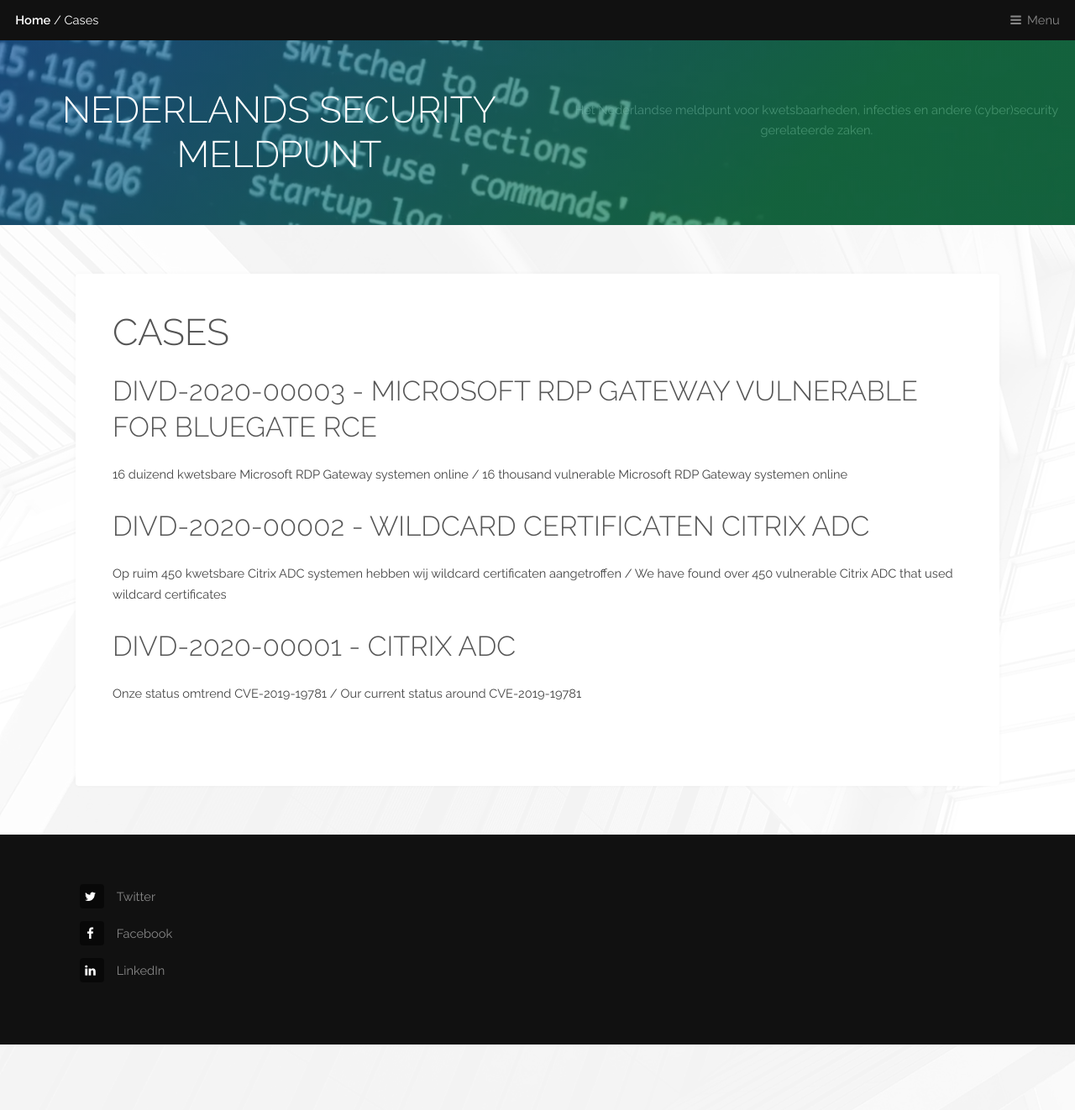
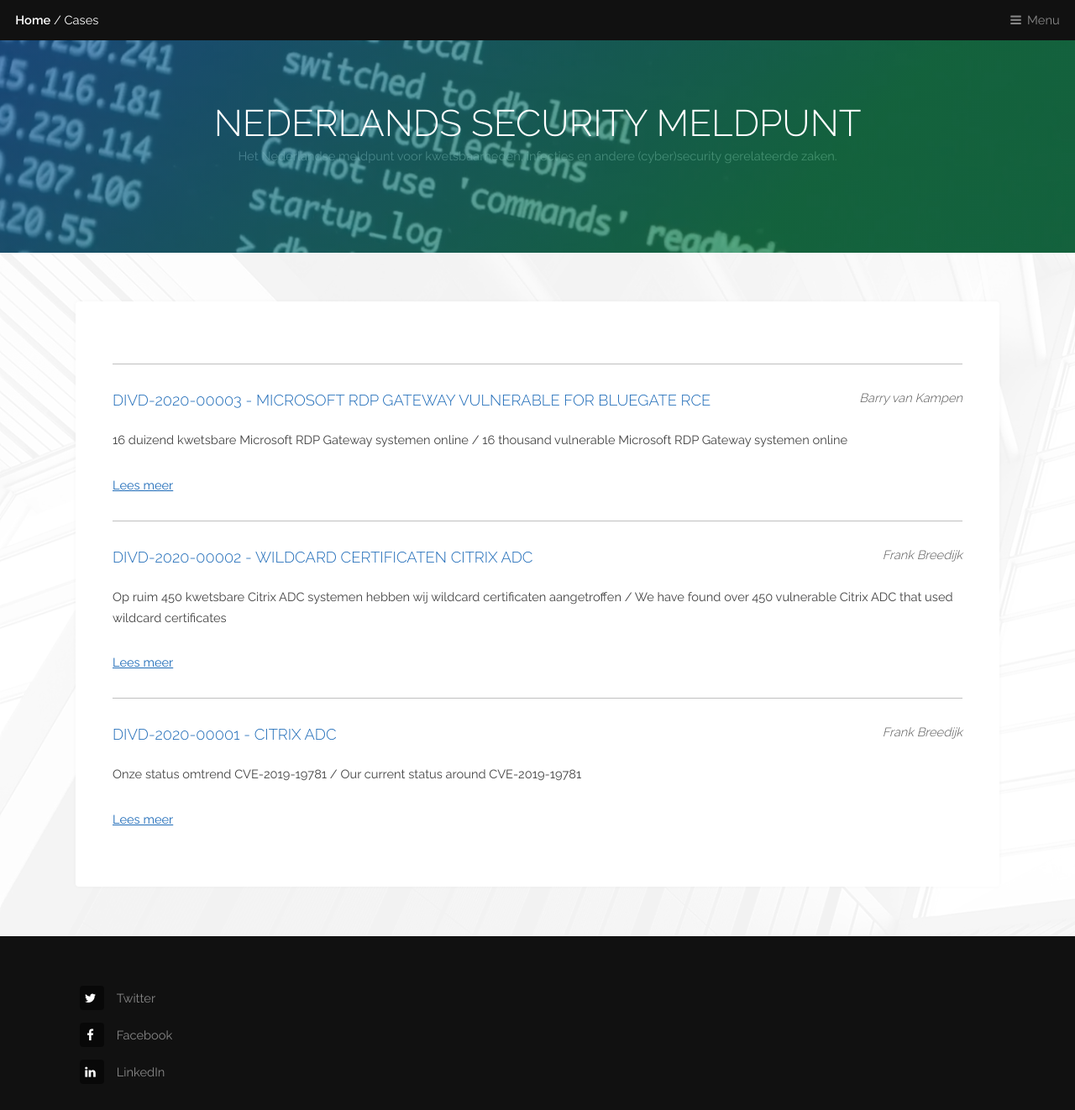
Before and after one commit to DIVD-NL/SecurityMeldpunt, a Jekyll site: the page built from cases.md, in a window 1280 px wide and 1364 px high. Shown: the top 1322 px of the window at 84% size. Built offline with Jekyll 4.4.1, drawn with Linux system fonts in a browser that asks for light colours; our own code applies the rules of GitHub Pages for plain Markdown files.

Commit message:
Adding color to H3 links

```diff
--- a/assets/css/main.css
+++ b/assets/css/main.css
@@ -2486,31 +2486,15 @@
     min-width: 320px; } }
 /* Heading */
 #heading {
-  -ms-flex-align: center;
-  -ms-flex-pack: center;
   background-color: #111111;
   color: rgba(255, 255, 255, 0.5);
-  -moz-align-items: center;
-  -webkit-align-items: center;
-  -ms-align-items: center;
-  align-items: center;
-  display: -moz-flex;
-  display: -webkit-flex;
-  display: -ms-flex;
-  display: flex;
-  -moz-justify-content: center;
-  -webkit-justify-content: center;
-  -ms-justify-content: center;
-  justify-content: center;
   background-image: linear-gradient(rgba(17, 17, 17, 0.25), rgba(17, 17, 17, 0.25)), url("/assets/images/banner.jpg");
   background-position: center;
   background-repeat: no-repeat;
   background-size: cover;
   border-top: 0;
-  display: -ms-flexbox;
-  height: 15rem !important;
-  min-height: 15rem;
   overflow: hidden;
+  padding: 5rem 0;
   position: relative;
   text-align: center;
   width: 100%; }
@@ -2830,9 +2814,11 @@
   position: absolute;
   right: 0; }
 
-#main .content .newsitem h3 a {
+#main .content .newsitem h3 a,
+#main .content .caseitem h3 a {
   color: #1e6bb8; }
-#main .content .newsitem h3 em {
+#main .content .newsitem h3 em,
+#main .content .caseitem h3 em {
   font-size: 1rem;
   text-align: right;
   float: right;
--- a/cases.md
+++ b/cases.md
@@ -1,10 +1,15 @@
-Cases
-=====
+---
+title: Cases
+---
 {% assign pages = site.pages |reverse %}
 {% for p in pages %}
-    {% if p.url contains "/cases/" and p.url != page.url %}
-[{{ p.title }}]({{p.url}})
--------------------------------------
-{{ p.excerpt }}
-    {% endif %}
+{% if p.url contains "/cases/" and p.url != page.url %}
+<hr>
+<div class="caseitem">
+<h3><a href="{{ p.url }}">{{ p.title }}</a><em>{{ p.author | default: "anonymous" }}</em>
+</h3>
+<p>{{ p.excerpt }}</p>
+<a href="{{ p.url }}">Lees meer</a>
+</div>
+{% endif %}
 {% endfor %}
```
Also changed, not shown: blog/index.html (+8 -1 lines).
